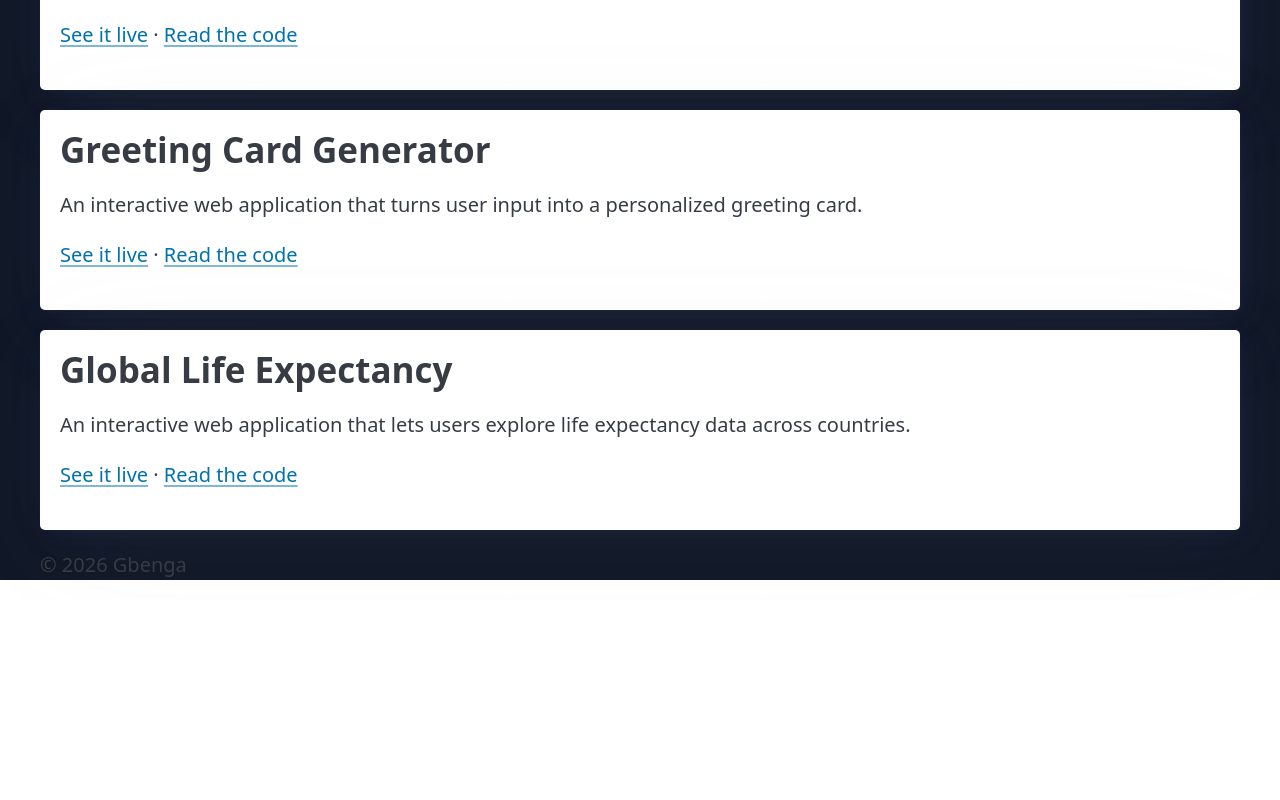
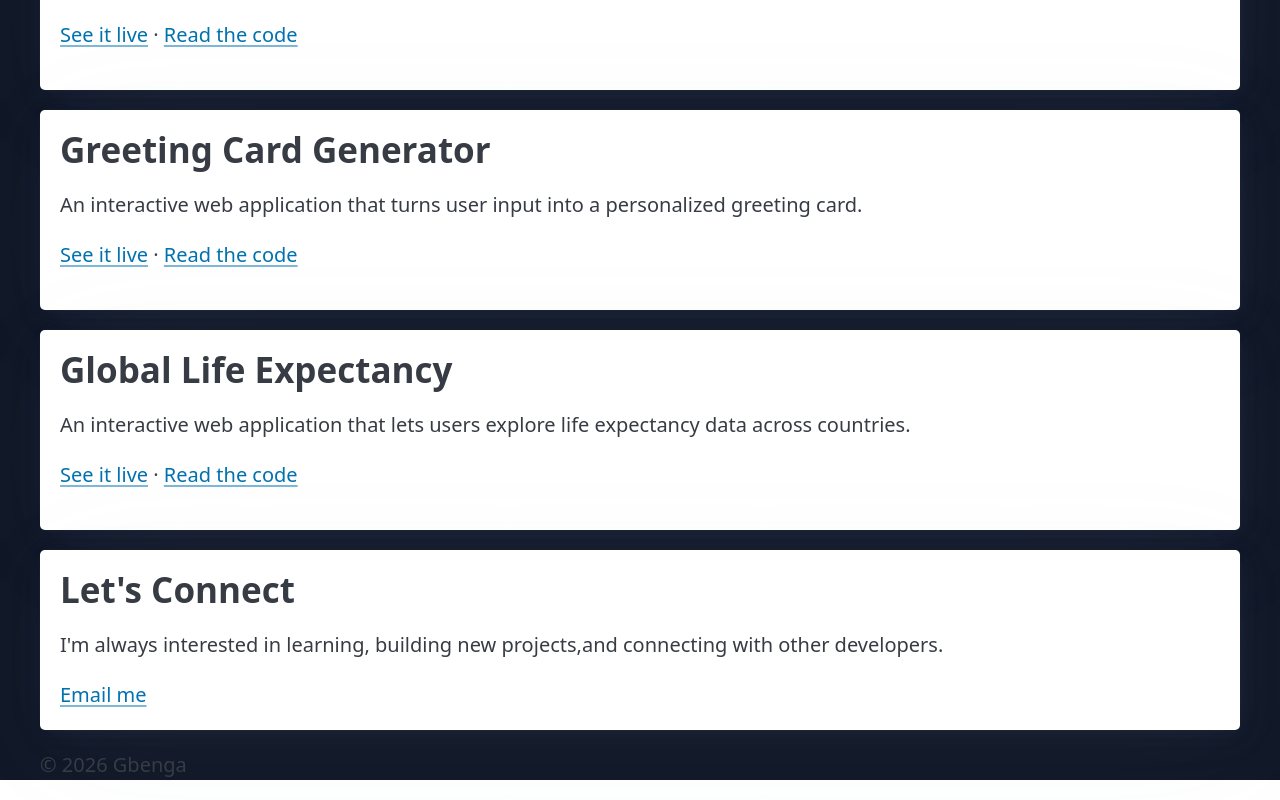
Before and after one commit to edwardcoded77/portfolio, a React app: page / in a window 1280 px wide. Shown: the part 1259-2059 px from the top of the page. Before the commit the page ends 1859 px from the top, so only its background shows below. Built offline with nearby package versions, Linux system fonts and the light colour scheme; the HTML template or start-up script is replaced by a standard one.

Commit message:
update readme closes #5

```diff
--- a/src/App.jsx
+++ b/src/App.jsx
@@ -1,6 +1,6 @@
 import "./App.css"
 import "./hero.css"
-
+import Contact from "./Contact.jsx"
 import Fortune from  "./Fortune"
 import Header from "./Header"
 import Footer from "./Footer"
@@ -37,6 +37,7 @@ function App() {
       <DataPlaylistPortfolioCard/>
       <GreetingCardGeneratorPortfolioCard/>
       <CapstonePortfolioCard/>
+      <Contact/>
 
       <Footer/>
     </div>
--- /dev/null
+++ b/src/Contact.jsx
@@ -0,0 +1,12 @@
+function Contact() {
+  let email = "ash@pallet.town"
+  return (
+    <article>
+        <h2>Let's Connect</h2>
+       <p>I'm always interested in learning, building new projects,and connecting with other developers.</p>
+    <a id="contact" href={"mailto:" + email}>Email me</a>
+    </article>
+  )
+}
+
+export default Contact
--- a/src/Header.jsx
+++ b/src/Header.jsx
@@ -6,7 +6,7 @@ function Header() {
             {/* <a href="#home">Home</a> */}
             {/* <a  href="#about">About</a> */}
             <a href="#projects">Projects</a>
-            {/* <a href="#contact">Contact</a> */}
+            <a href="#contact">Contact</a>
             <a href="https://github.com/edwardcoded77" target="_blank" rel="noopener noreferrer">
                   My GitHub
             </a>
```
